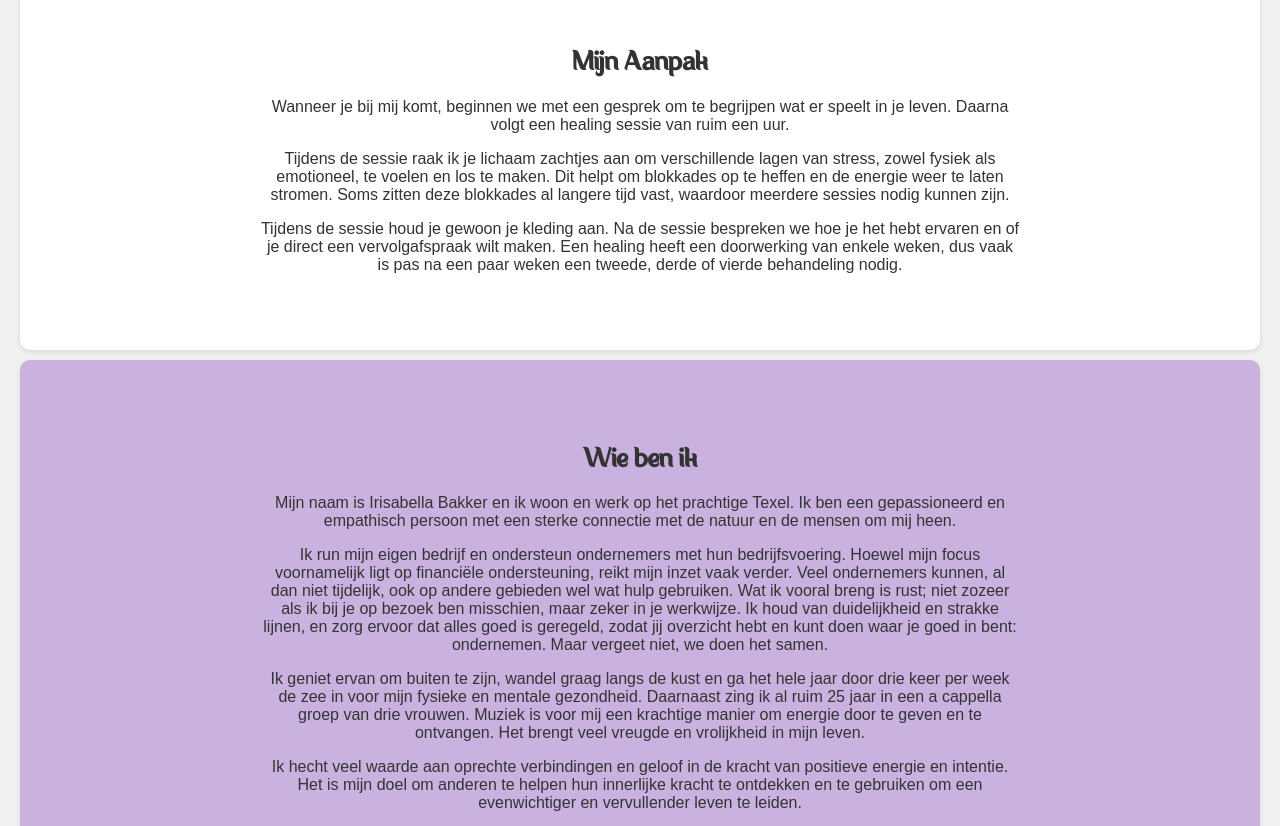
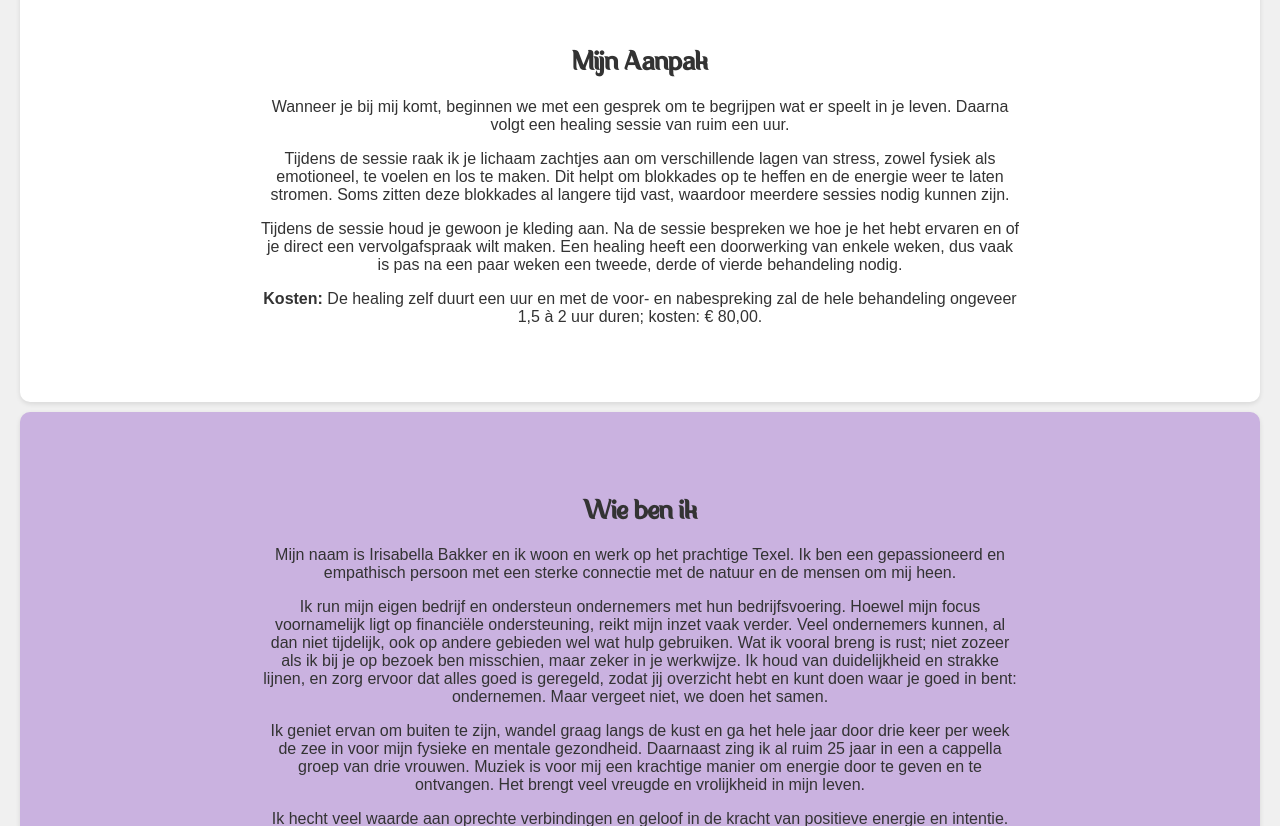
Before and after one commit to marcusprivate/website, a plain HTML site: page index.html in a window 1280 px wide. Shown: the part 1504-2330 px from the top of the page. Drawn offline with Linux system fonts and the light colour scheme; a web font is replaced by a local one.

Commit message:
kosten toegevoegd

```diff
--- a/index.html
+++ b/index.html
@@ -288,6 +288,7 @@
             <p>Wanneer je bij mij komt, beginnen we met een gesprek om te begrijpen wat er speelt in je leven. Daarna volgt een healing sessie van ruim een uur.</p>
             <p>Tijdens de sessie raak ik je lichaam zachtjes aan om verschillende lagen van stress, zowel fysiek als emotioneel, te voelen en los te maken. Dit helpt om blokkades op te heffen en de energie weer te laten stromen. Soms zitten deze blokkades al langere tijd vast, waardoor meerdere sessies nodig kunnen zijn.</p>
             <p>Tijdens de sessie houd je gewoon je kleding aan. Na de sessie bespreken we hoe je het hebt ervaren en of je direct een vervolgafspraak wilt maken. Een healing heeft een doorwerking van enkele weken, dus vaak is pas na een paar weken een tweede, derde of vierde behandeling nodig.</p>
+            <p><strong>Kosten:</strong> De healing zelf duurt een uur en met de voor- en nabespreking zal de hele behandeling ongeveer 1,5 à 2 uur duren; kosten: € 80,00.</p>
         </div>
     </section>
 
```
